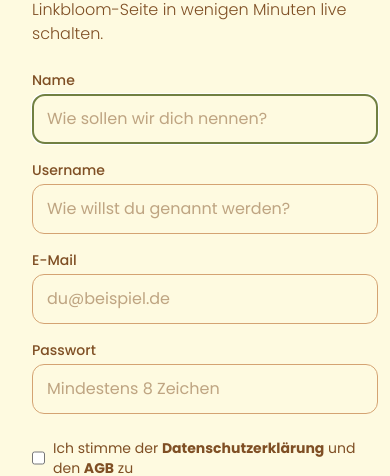
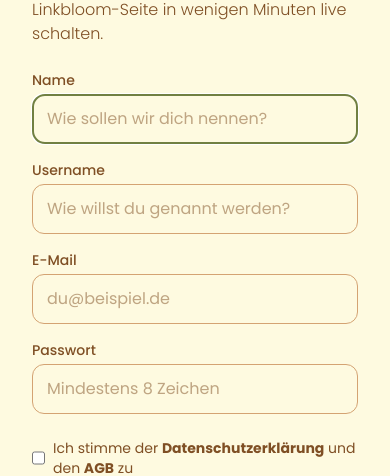
Before and after one commit to zeroequalsone/linkbloom, a Next.js app: page /register in a window 390 px wide. Shown: the part 314-790 px from the top of the page. Built offline with nearby package versions, Linux system fonts and the light colour scheme; no server answers.

Commit message:
refactor(ui): improve input component

```diff
--- a/components/ui/Input.tsx
+++ b/components/ui/Input.tsx
@@ -1,6 +1,7 @@
-import { ChangeEventHandler } from "react";
+import { ChangeEventHandler, ReactNode } from "react";
 
 type InputProps = {
+  id: string;
   label: string;
   type: string;
   value?: string;
@@ -8,12 +9,17 @@ type InputProps = {
   placeholder: string;
   isSuccess?: boolean;
   success?: string;
-  minLength?: number;
   autoFocus?: boolean;
   required?: boolean;
+  minLength?: number;
+  maxLength?: number;
+  pattern?: string;
+  title?: string;
+  rightElement?: ReactNode;
 };
 
 export default function Input({
+  id,
   label,
   type,
   value,
@@ -21,28 +27,47 @@ export default function Input({
   placeholder,
   isSuccess,
   success,
-  minLength,
   autoFocus,
   required,
+  minLength,
+  maxLength,
+  pattern,
+  title,
+  rightElement,
 }: InputProps) {
   return (
-    <div className="flex flex-col gap-1 mb-4">
-      <label htmlFor={label} className="text-sm font-medium">
+    <div className="flex flex-col flex-1 gap-1 mb-4">
+      <label htmlFor={id} className="text-sm font-medium">
         {label}
       </label>
+
+      <div className="relative w-full">
         <input
-        id={label}
-        className="lg:text-sm border border-cream-3 rounded-xl py-3 px-3.5 outline-mint-4"
+          id={id}
+          className={`w-full lg:text-sm border border-cream-3 rounded-xl py-3 px-3.5 outline-mint-4 ${
+            rightElement ? "pr-12" : ""
+          }`}
           type={type}
           value={value}
           onChange={onChange}
           placeholder={placeholder}
-        minLength={minLength}
           autoFocus={autoFocus}
           required={required}
+          minLength={minLength}
+          maxLength={maxLength}
+          pattern={pattern}
+          title={title}
         />
+
+        {rightElement && (
+          <div className="absolute right-3 top-1/2 -translate-y-1/2 flex items-center">
+            {rightElement}
+          </div>
+        )}
+      </div>
+
       {isSuccess && (
-        <p className="font-fraunces text-sm font-medium text-mint-4">
+        <p className="font-fraunces text-sm font-medium text-mint-4 mt-1">
           {success}
         </p>
       )}
```
Lines whose indentation alone changed are shown as unchanged.
